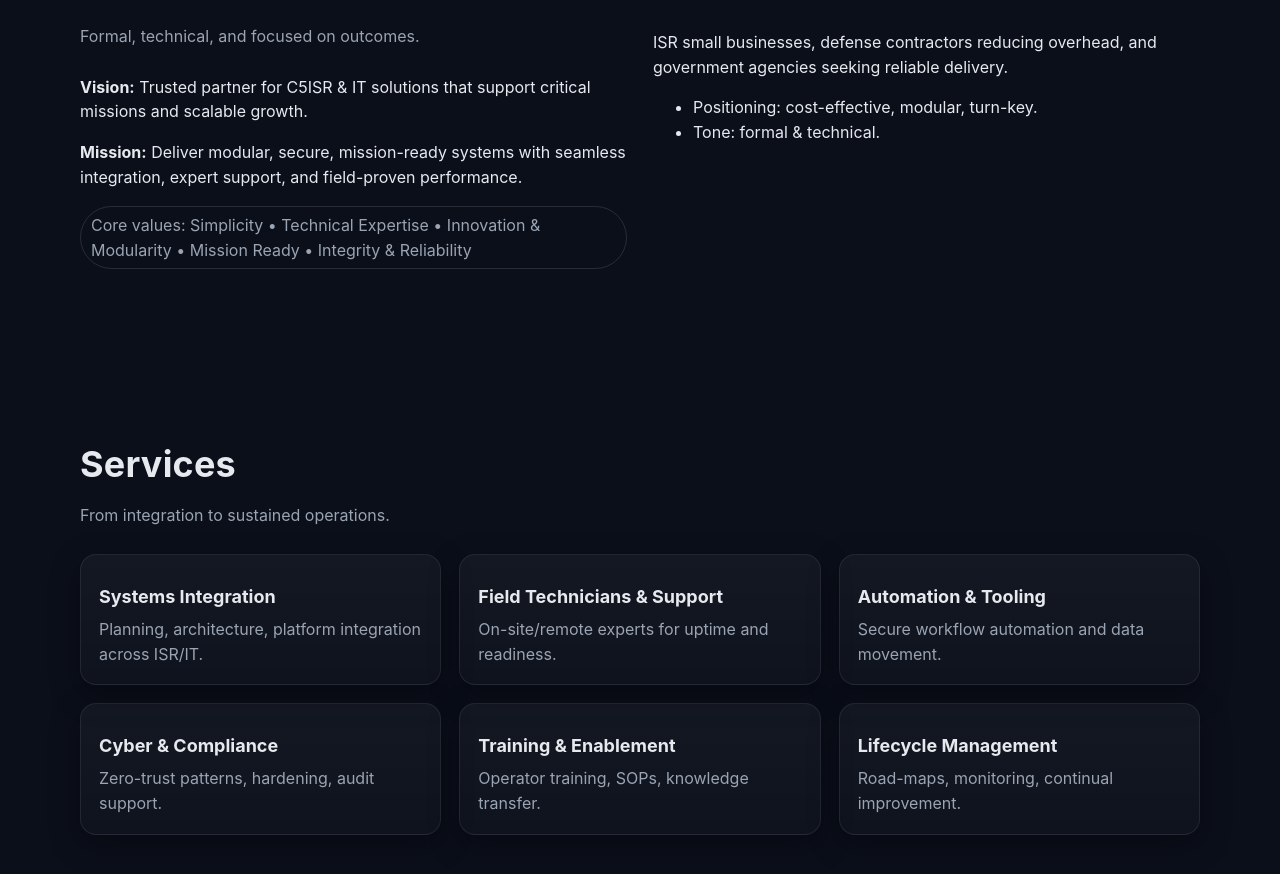
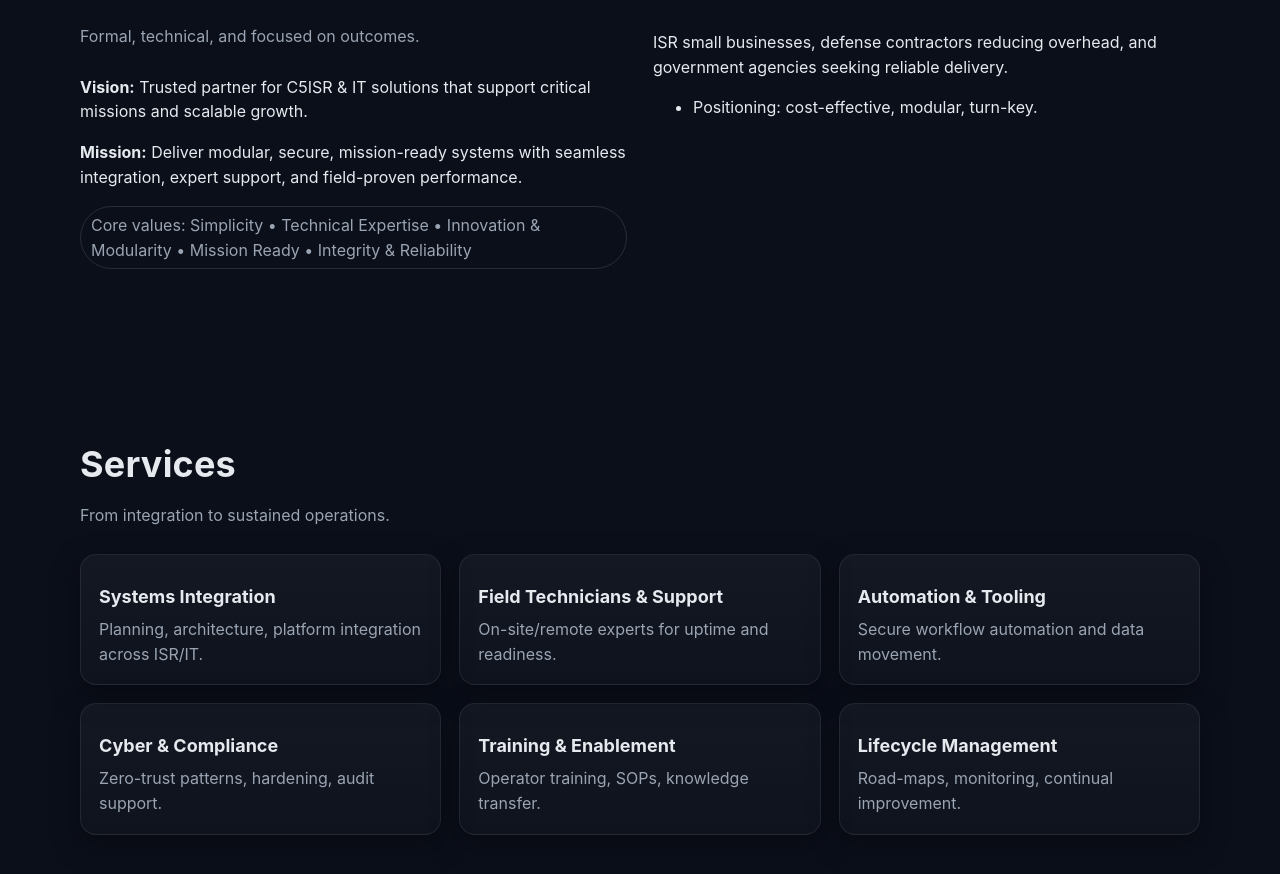
Before and after one commit to danders929/Simpl-Fy, a React (Vite) app: page / in a window 1280 px wide. Shown: the part 1586-2460 px from the top of the page. Built offline with nearby package versions, Linux system fonts and the light colour scheme.

Commit message:
Removed "Tone" Line in "Who We Serve" section

```diff
--- a/src/App.jsx
+++ b/src/App.jsx
@@ -113,7 +113,7 @@ function About() {
           <p>ISR small businesses, defense contractors reducing overhead, and government agencies seeking reliable delivery.</p>
           <ul>
             <li>Positioning: cost-effective, modular, turn-key.</li>
-            <li>Tone: formal & technical.</li>
+
           </ul>
         </div>
       </div>
```
